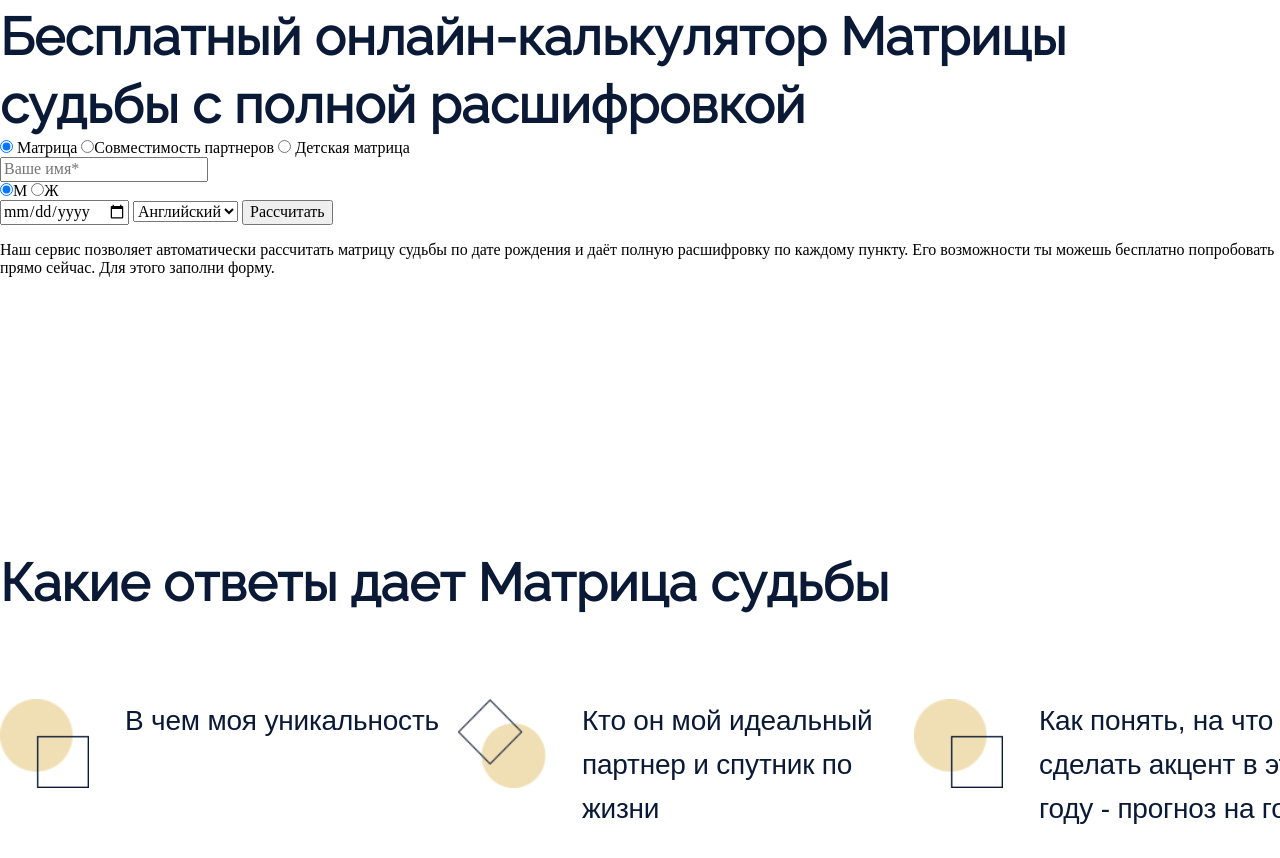
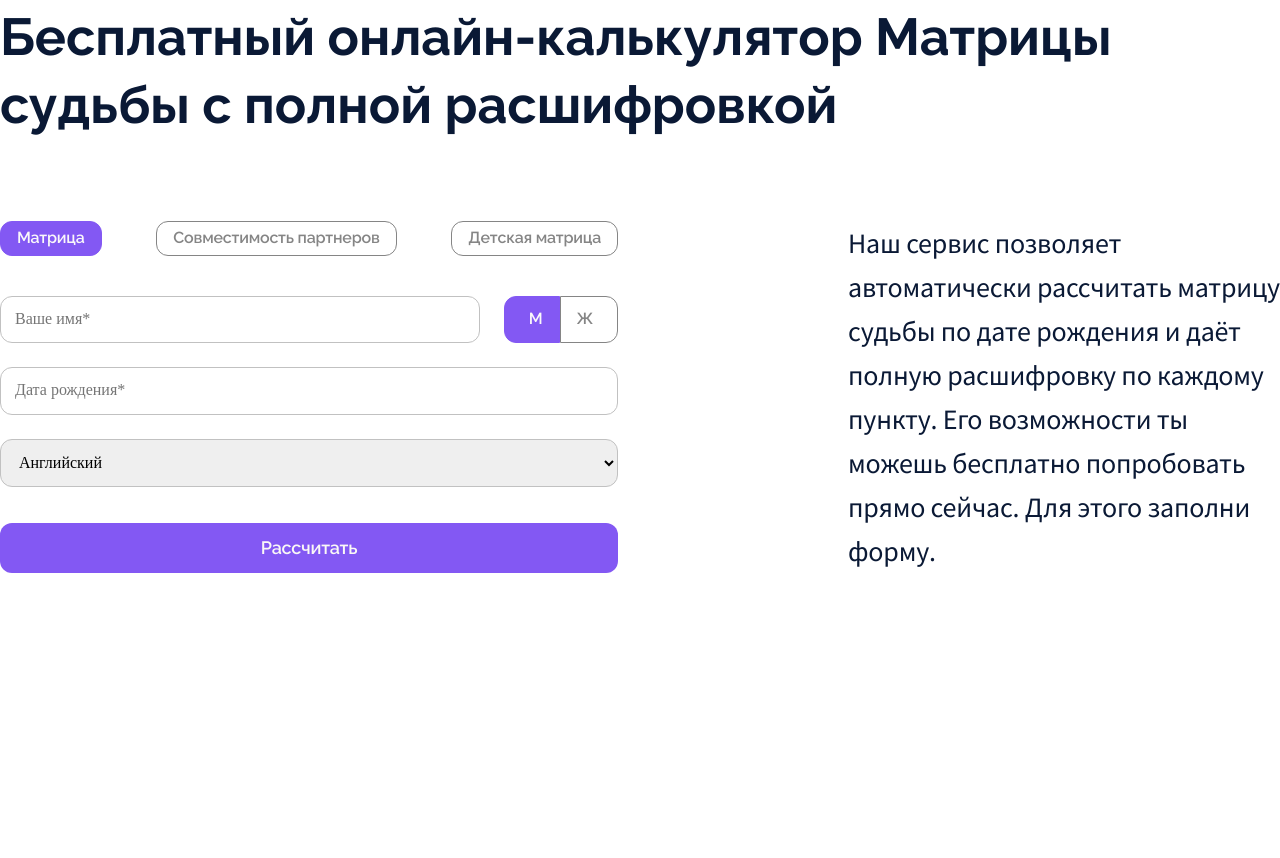
Before and after one commit to Slick3k/js-cerstka, a plain HTML site: page index.html in a window 1280 px wide. Shown: the part 1880-2738 px from the top of the page. Drawn offline with Linux system fonts and the light colour scheme.

Commit message:
Styled form

```diff
--- a/css/buttons.css
+++ b/css/buttons.css
@@ -24,6 +24,8 @@
     background: #8358F3;
     border-radius: 12px;
     text-decoration: none;
+    cursor: pointer;
+    border: none;
 }
 .btn-outline{
     display: flex;
@@ -83,3 +85,7 @@
     border-radius: 12px;
     text-decoration: none;
 }
+.btn-form{
+    margin: 36px 0 0 0;
+    width: 100%;
+}
--- /dev/null
+++ b/css/font.css
@@ -0,0 +1 @@
+@import url('https://fonts.googleapis.com/css2?family=Inter:wght@400;500;700&family=Raleway:wght@500;600;700&family=Source+Sans+Pro:ital@0;1&display=swap');
--- /dev/null
+++ b/css/form.css
@@ -0,0 +1,92 @@
+.form{
+    min-width: 618px;
+    margin-right: 230px;
+}
+
+.input{
+    display: flex;
+    flex-direction: row;
+    align-items: center;
+    padding: 13px 14px 14px;
+
+    border: 1px solid #C1C1C1;
+    box-sizing: border-box;
+    border-radius: 12px;
+    width: 100%;
+    margin: 0 0 24px 0;
+}
+.label{
+    width: 100%;
+}
+
+.select{
+    display: flex;
+    flex-direction: row;
+    align-items: center;
+    padding: 13px 14px 14px;
+
+    border: 1px solid #C1C1C1;
+    box-sizing: border-box;
+    border-radius: 12px;
+    width: 100%;
+}
+
+.form-toggle-box{
+    display: flex;
+    flex-direction: row;
+    justify-content: space-between;
+    align-items: center;
+    margin: 0 0 40px 0;
+}
+.form-toggle{
+    display: flex;
+    flex-direction: row;
+    justify-content: center;
+    align-items: center;
+    padding: 7px 16px 8px;
+    border-radius: 12px;
+    border: 1px solid #858585;
+    box-sizing: border-box;
+
+    font-family: Raleway, sans-serif;
+    font-style: normal;
+    font-weight: 600;
+    font-size: 16px;
+    line-height: 18px;
+
+    text-align: center;
+    letter-spacing: -0.2px;
+
+    color: #858585;
+    cursor: pointer;
+}
+.toggle-active{
+    border-color: #8358F3;
+    background: #8358F3;
+    color: #FAF8FA;
+}
+
+.form-first-line{
+    display: flex;
+    flex-direction: row;
+    align-items: flex-start;
+    justify-content: space-between;
+    width: 100%;
+}
+
+.toggle-sex{
+    display: flex;
+    flex-direction: row;
+    align-items: flex-start;
+    margin: 0 0 0 24px;
+}
+.sex{
+    padding: 13px 16px 14px 24px;
+}
+.sex:first-of-type{
+    border-radius: 12px 0 0 12px;
+}
+.sex:last-of-type{
+    border-radius: 0 12px 12px 0;
+    padding: 13px 24px 14px 16px;
+}
--- a/css/main.css
+++ b/css/main.css
@@ -1,8 +1,13 @@
+@import "normalize.css";
+@import "font.css";
+
+@import "text style.css";
 @import "buttons.css";
-@import "normalize.css";
-@import "text style.css";
 @import "img.css";
 @import "accordion.css";
+@import "form.css";
+
+
 /* TODO: В мейне всё инпорты, онли */
 .container{
     position: relative;
@@ -140,3 +145,10 @@ display: flex;
     justify-content: center;
     margin: 500px 0 0 0;
 }
+
+.section-third-content{
+    display: flex;
+    flex-direction: row;
+    margin-top: 82px;
+    justify-content: space-between;
+}
--- a/css/text style.css
+++ b/css/text style.css
@@ -63,6 +63,18 @@
     letter-spacing: -0.2px;
     color: #0A1935;
     margin: 0 0 0 24px;
+}
+.text-third{
+    max-width: 830px;
+    font-family: Source Sans Pro, sans-serif;
+    font-style: normal;
+    font-weight: normal;
+    font-size: 28px;
+    line-height: 44px;
+    letter-spacing: -0.2px;
+    color: #0A1935;
+    padding: 0;
+    margin: 0;
 }
 .text-answer{
     font-family: Source Sans Pro, sans-serif;
--- a/index.html
+++ b/index.html
@@ -5,9 +5,6 @@
           content="width=device-width, user-scalable=no, initial-scale=1.0, maximum-scale=1.0, minimum-scale=1.0">
     <meta http-equiv="X-UA-Compatible" content="ie=edge">
     <link rel="stylesheet" href="css/main.css">
-    <link rel="preconnect" href="https://fonts.googleapis.com">
-    <link rel="preconnect" href="https://fonts.gstatic.com" crossorigin>
-    <link href="https://fonts.googleapis.com/css2?family=Raleway&display=swap" rel="stylesheet">
     <title>js</title>
 </head>
 <body style='overflow-x:hidden;'>
@@ -49,33 +46,39 @@
     </section>
     <section class="section-third container">
         <h3 class="h3">Бесплатный онлайн-калькулятор Матрицы судьбы с полной расшифровкой</h3>
+        <div class="section-third-content">
         <form action="#" method="post" enctype="multipart/form-data" class="form">
-            <div>
-                <input type="radio" name="matrix" checked> Матрица
-                <input type="radio" name="matrix">Совместимость партнеров
+            <div class="form-toggle-box">
+                <div class="form-toggle toggle-active">Матрица</div>
+                <div class="form-toggle">Совместимость партнеров</div>
+                <div class="form-toggle">Детская матрица</div>
+            </div>
+            <div class="form-first-line">
+                <label class="label">
+                    <input class="input" type="text" name="username" placeholder="Ваше имя*">
+                </label>
+                <div class="toggle-sex">
+                    <div class="form-toggle sex toggle-active">M</div>
+                    <div class="form-toggle sex">Ж</div>
+                </div>
+            </div>
 
-                <!-- TODO: вот так это пишется — фикси везде-->
-                <label>
-                    <input type="radio" name="matrix">
-                    Детская матрица
-                </label>
-            </div>
-            <input type="text" name="username" placeholder="Ваше имя*">
-            <div>
-                <input type="radio" name="gender" checked>М
-                <input type="radio" name="gender">Ж
-            </div>
-            <input type="date" name="birthday" placeholder="Дата рождения">
-            <select name="language"> Язык*
-                <option value="english">Английский</option>
-                <option value="russian">Русский</option>
-                <option value="deutsch">Немецкий</option>
-            </select>
-            <button name="calc">Рассчитать</button>
+            <label class="label">
+                <input class="input"  type="text" name="birthday" placeholder="Дата рождения*">
+            </label>
+            <label>
+                <select class="select" name="language">
+                    <option value="english">Английский</option>
+                    <option value="russian">Русский</option>
+                    <option value="deutsch">Немецкий</option>
+                </select>
+            </label>
+            <button class="btn-fill btn-form" name="calc">Рассчитать</button>
         </form>
         <p class="text-third">Наш сервис позволяет автоматически рассчитать матрицу
             судьбы по дате рождения и даёт полную расшифровку
             по каждому пункту. Его возможности ты можешь бесплатно попробовать прямо сейчас. Для этого заполни форму.</p>
+        </div>
 
     </section>
     <section class="section-fourth container">
```
